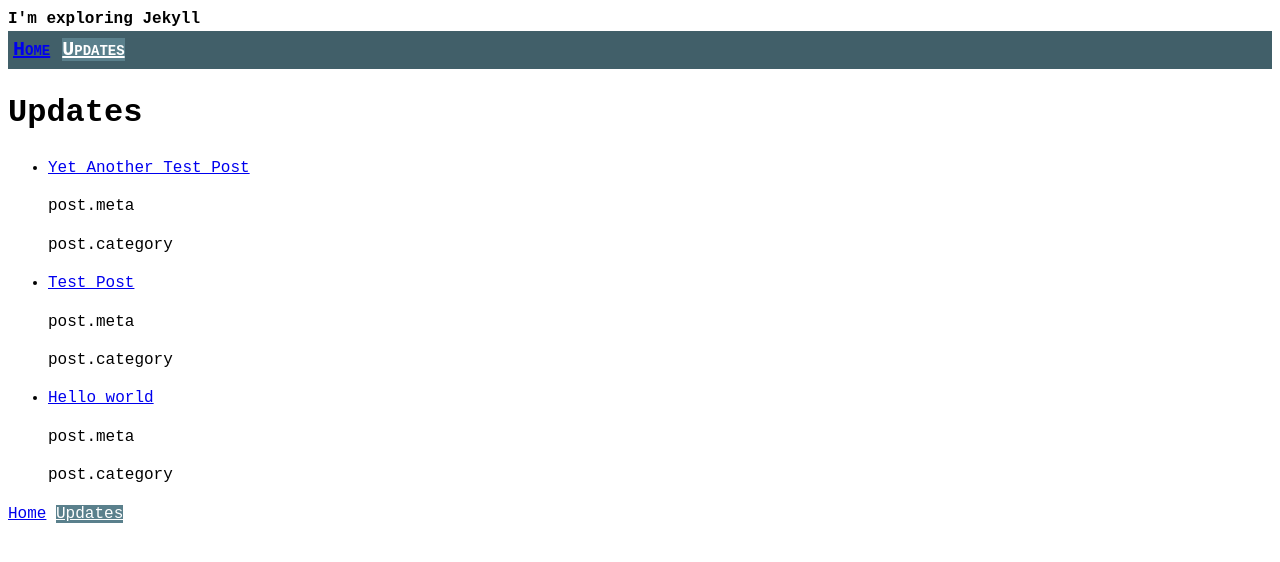
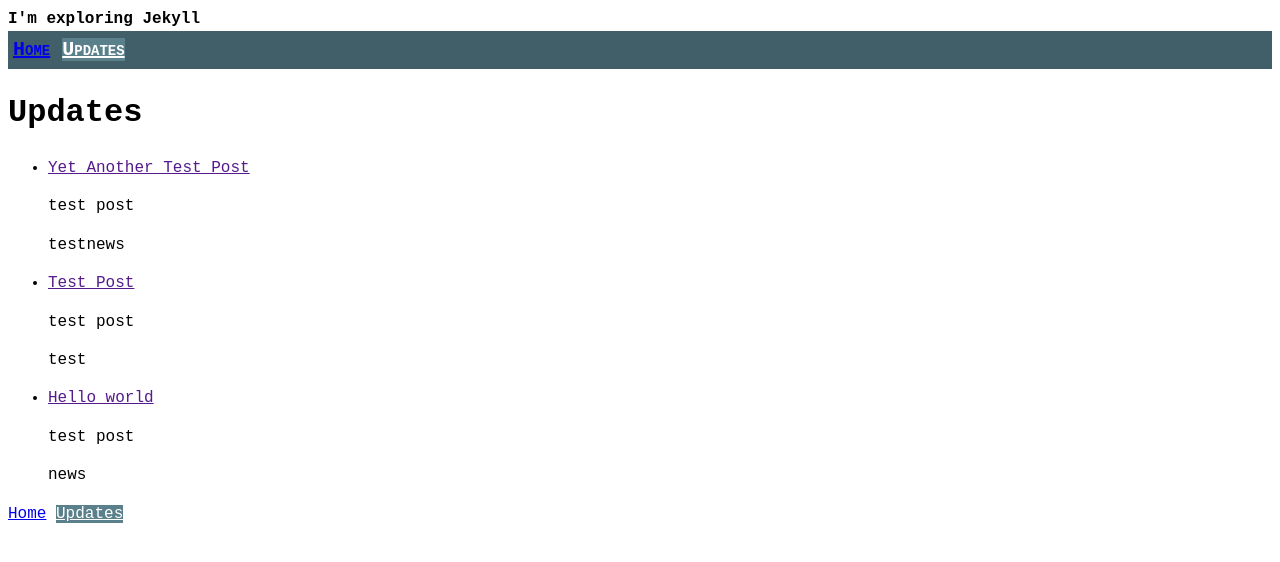
Before and after one commit to ansakoy/lusamut, a Jekyll site: the page built from updates.html, in a window 1280 px wide. Shown: the top 562 px of the page. Built offline with Jekyll 4.4.1, drawn with Linux system fonts in a browser that asks for light colours; Markdown is read by kramdown in place of the engine named in the settings.

Commit message:
edit updates

```diff
--- a/updates.html
+++ b/updates.html
@@ -6,9 +6,9 @@ layout: default
 <ul>
     {% for post in site.posts %}
     <li>
-        <a href="{{site.baseurl}}">{{post.title}}</a>
-        <p>post.meta</p>
-        <p>post.category</p>
+        <a href="">{{post.title}}</a>
+        <p>{{post.meta}}</p>
+        <p>{{post.category}}</p>
     </li>
     {% endfor %}
 </ul>
```
